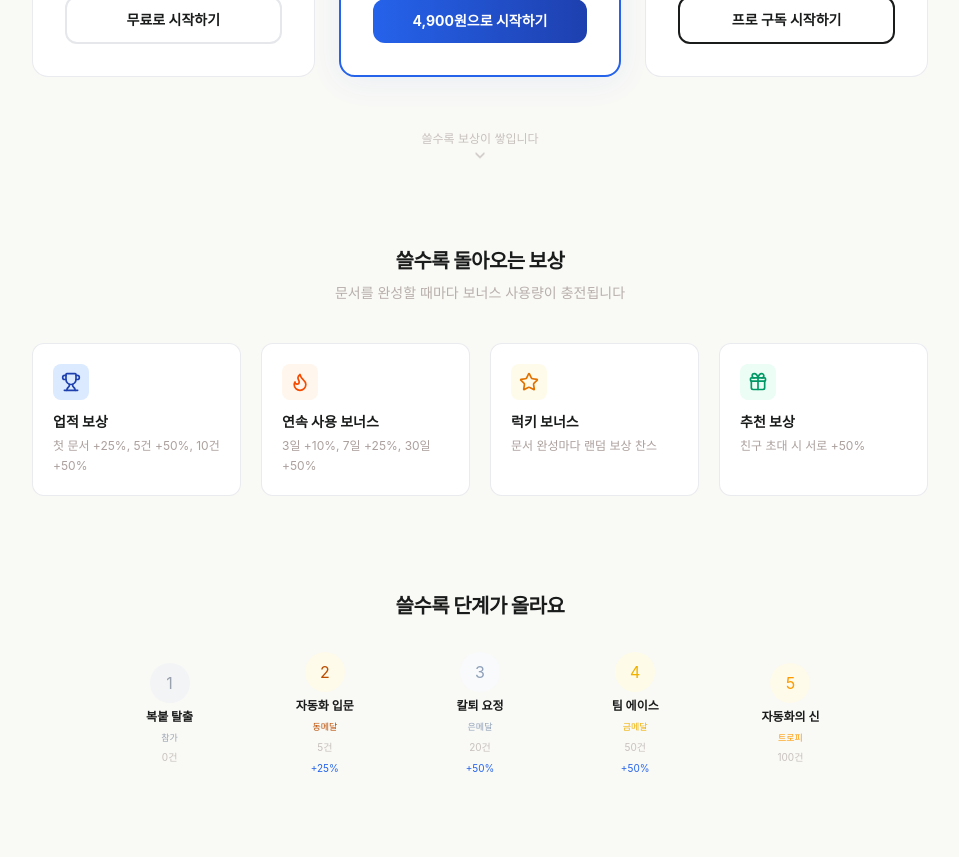
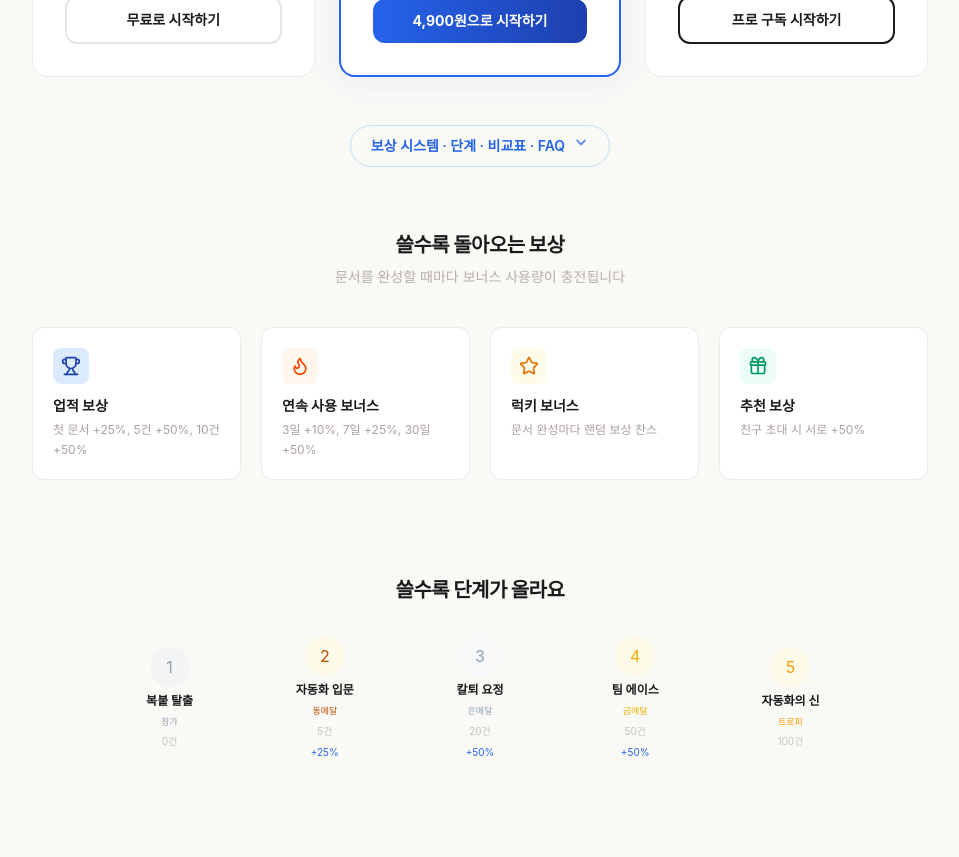
Before and after one commit to Giwoong-ryu/hwpx-converter, a Next.js app in the folder frontend/: page /pricing in a window 1280 px wide. Shown: the part 820-1677 px from the top of the page, without its empty margins (160-1119 px from the left). Built offline with nearby package versions, Linux system fonts and the light colour scheme; no server answers; a web font is replaced by a local one.

Commit message:
fix: pricing 스크롤 힌트 가독성 개선
희미한 텍스트 → 파란 버튼 스타일, 간격 축소, 섹션 목차 표시

Co-Authored-By: Claude Opus 4.6 (1M context) <noreply@anthropic.com>

```diff
--- a/frontend/src/app/pricing/page.tsx
+++ b/frontend/src/app/pricing/page.tsx
@@ -153,10 +153,10 @@ export default function PricingPage() {
         </div>
 
         {/* 스크롤 힌트 */}
-        <div className="text-center mb-20">
+        <div className="text-center mt-8 mb-16">
           <button onClick={() => document.getElementById("rewards")?.scrollIntoView({ behavior: "smooth" })}
-            className="inline-flex flex-col items-center gap-1 text-xs text-[#57423c]/30 hover:text-[#57423c]/50 transition-colors">
-            <span>쓸수록 보상이 쌓입니다</span>
+            className="inline-flex items-center gap-2 px-5 py-2.5 rounded-full border border-[#93C5FD]/50 text-sm font-semibold text-[#2563EB] hover:bg-[#EFF6FF] transition-colors">
+            <span>보상 시스템 · 단계 · 비교표 · FAQ</span>
             <ChevronDown size={16} className="animate-bounce" />
           </button>
         </div>
```
